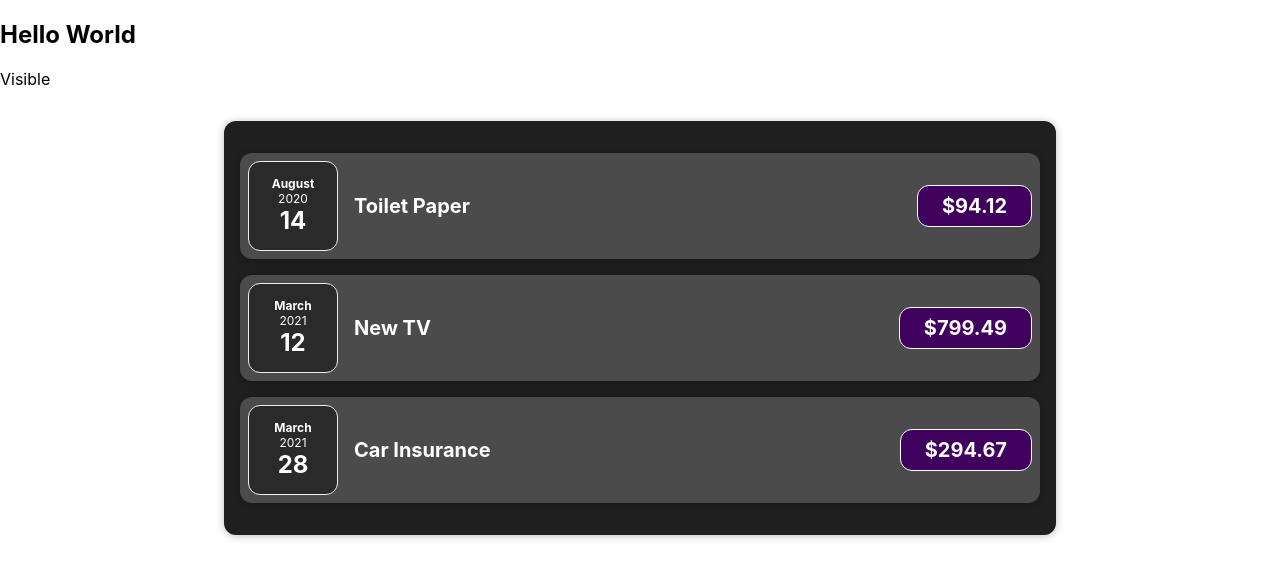
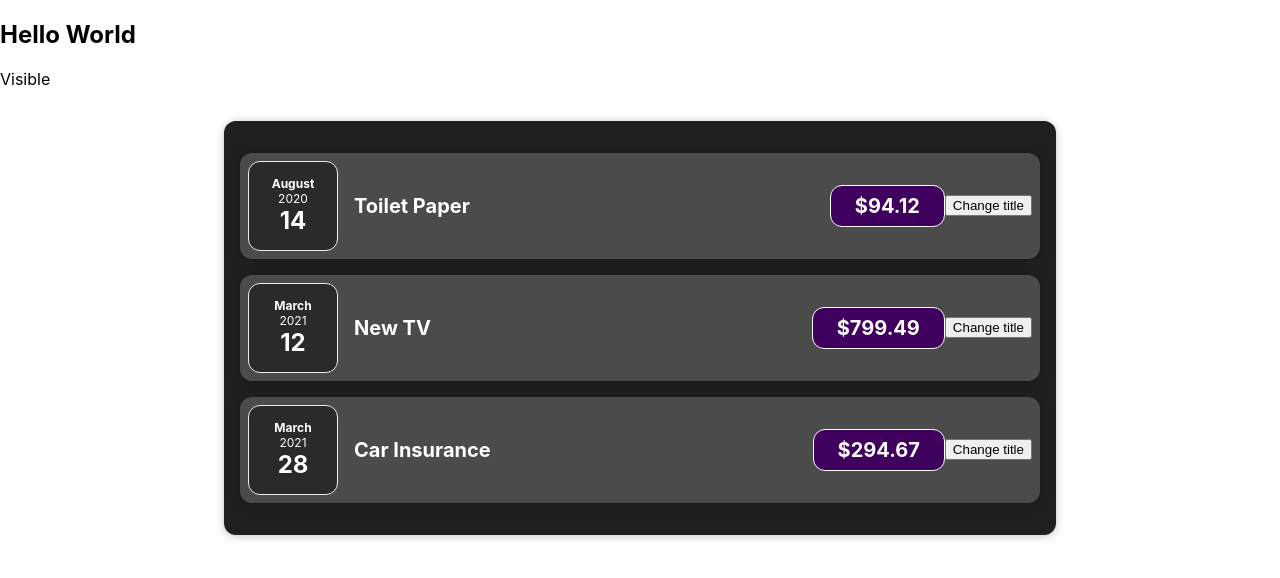
Before and after one commit to JulienMalcouronne/expense-tracker-react, a React (Create React App) app in the folder expense-tracker/: page / in a window 1280 px wide. Shown: the top 578 px of the page. Built offline with nearby package versions, Linux system fonts and the light colour scheme.

Commit message:
added useState on button

```diff
--- a/expense-tracker/src/components/Expenses/ExpenseItem.js
+++ b/expense-tracker/src/components/Expenses/ExpenseItem.js
@@ -1,16 +1,27 @@
+import React, { useState } from 'react';
 import './ExpenseItem.css'
 import ExpenseDate from './ExpenseDate';
 import Card from '../UI/Card';
 
+
 const ExpenseItem = (props) => {
+
+  const [title, setTitle] = useState(props.title);
+
+
+  const clickHandler = () => {
+    setTitle('Updated!');
+    console.log(title);
+  };
 
   return (
     <Card className="expense-item">
       <ExpenseDate date={props.date}/>
       <div className="expense-item__description">
-        <h2>{props.title}</h2>
+        <h2>{title}</h2>
         <div className="expense-item__price">${props.amount}</div>
       </div>
+      <button onClick={clickHandler}>Change title</button>
     </Card>
   );
 }
--- a/expense-tracker/src/components/UI/Card.js
+++ b/expense-tracker/src/components/UI/Card.js
@@ -1,6 +1,6 @@
 import './Card.css'
 
-const Card = (props) =>  {
+const Card = (props) => {
   const classes = 'card ' + props.className;
   return <div className={classes}>{props.children}</div>
 }
```
